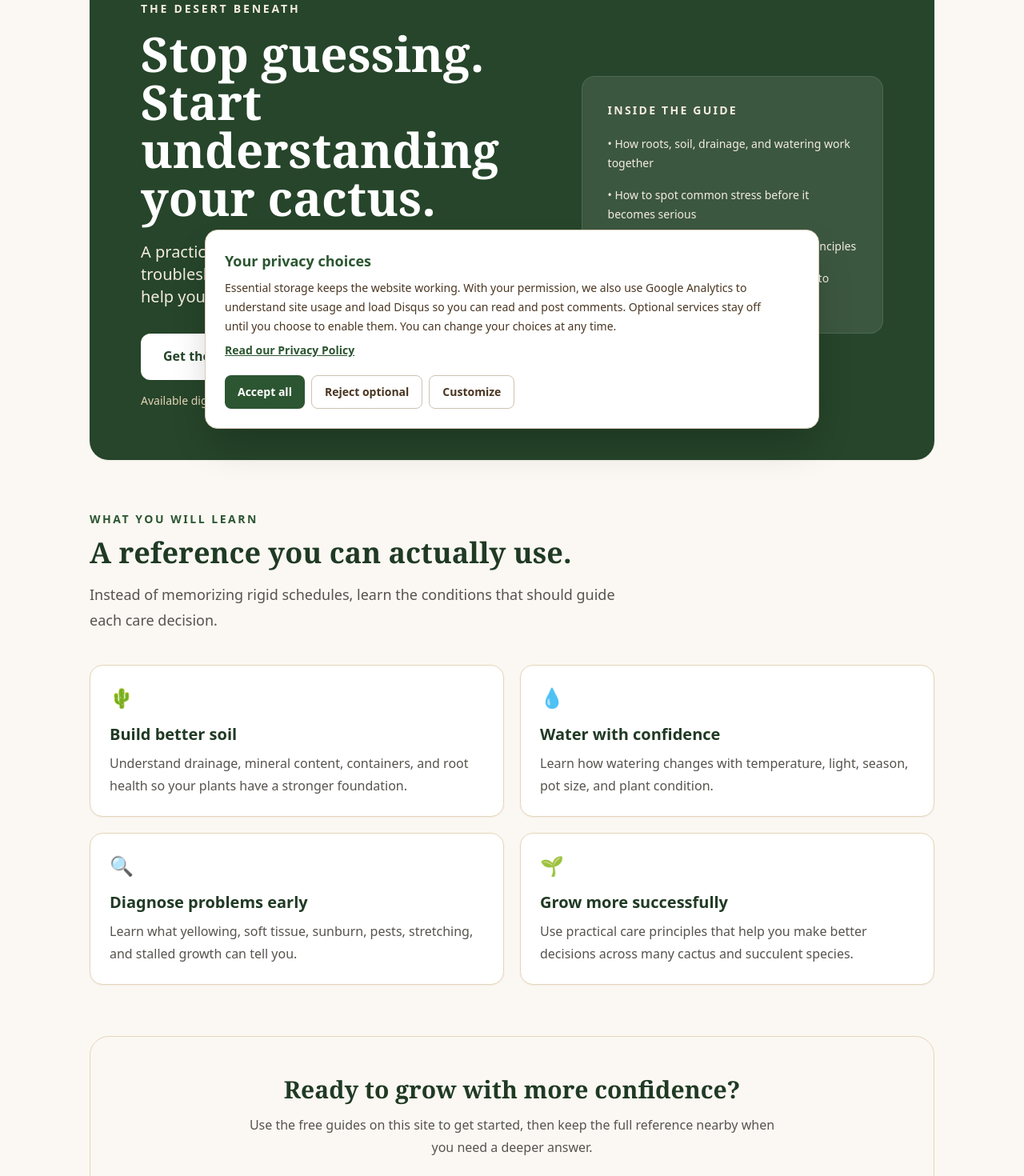
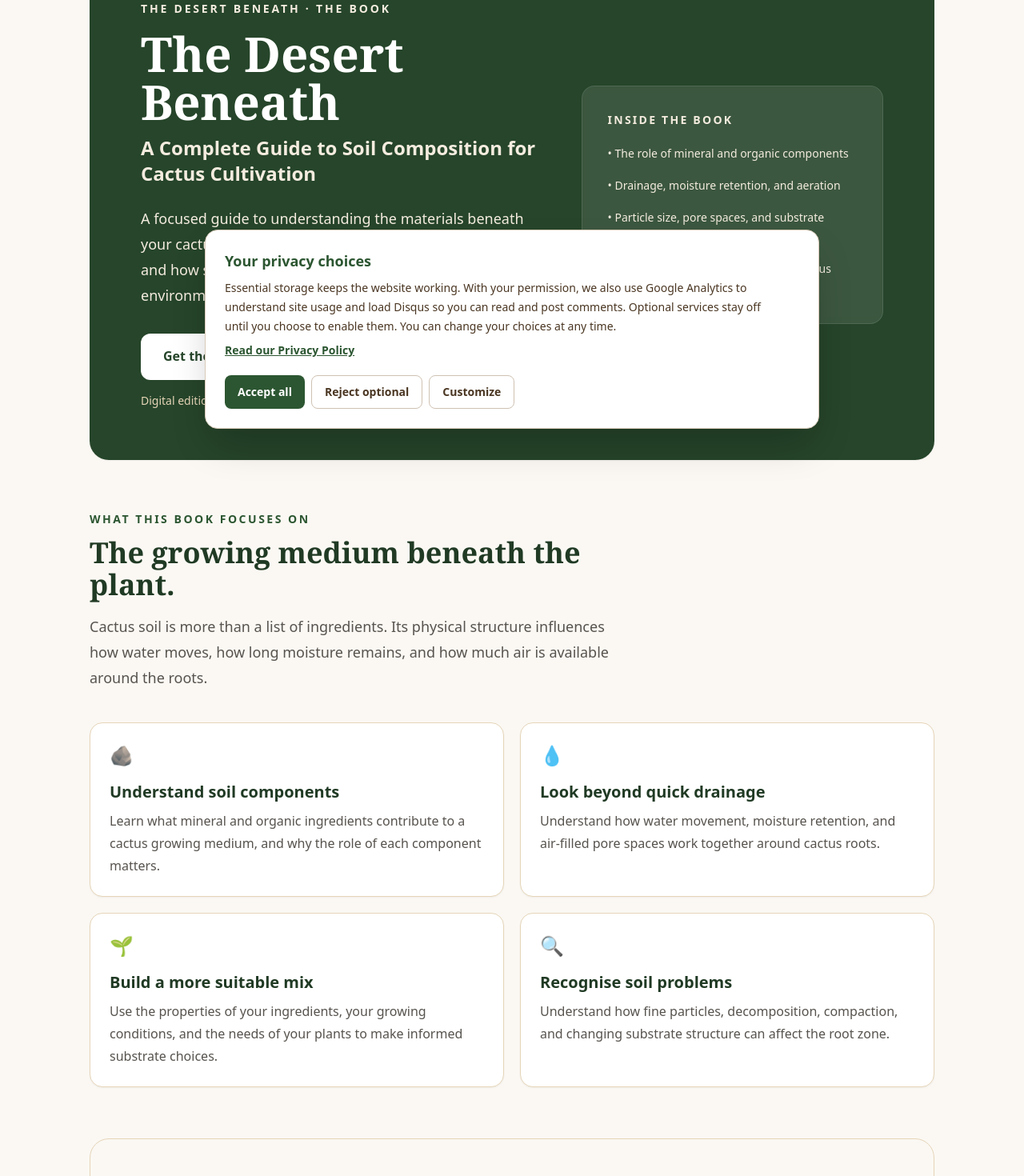
Before and after one commit to valdo-tech-pro/desert-beneath, a Next.js app: page /book in a window 1280 px wide. Shown: the part 240-1710 px from the top of the page at 80% size. Built offline with nearby package versions, Linux system fonts and the light colour scheme.

Commit message:
Align book landing page with published title and soil focus

```diff
--- a/app/book/page.tsx
+++ b/app/book/page.tsx
@@ -1,18 +1,21 @@
 import type { Metadata } from 'next'
 import Link from 'next/link'
 
+const bookTitle = 'The Desert Beneath: A Complete Guide to Soil Composition for Cactus Cultivation'
+const bookDescription = 'A focused guide to cactus soil composition, mineral and organic components, drainage, aeration, and the root environment.'
+
 export const metadata: Metadata = {
-  title: 'The Cactus Care Book',
-  description: 'A practical cactus-care guide covering soil, watering, roots, propagation, troubleshooting, and everyday growing decisions.',
+  title: 'The Desert Beneath — Cactus Soil Composition Book',
+  description: bookDescription,
   alternates: { canonical: '/book' },
-  openGraph: { title: 'The Cactus Care Book | The Desert Beneath', description: 'A practical guide to soil, watering, roots, propagation, troubleshooting, and everyday cactus care.', url: '/book', type: 'website' },
+  openGraph: { title: bookTitle, description: bookDescription, url: '/book', type: 'book' },
 }
 
 const benefits = [
-  ['🌵', 'Build better soil', 'Understand drainage, mineral content, containers, and root health so your plants have a stronger foundation.'],
-  ['💧', 'Water with confidence', 'Learn how watering changes with temperature, light, season, pot size, and plant condition.'],
-  ['🔍', 'Diagnose problems early', 'Learn what yellowing, soft tissue, sunburn, pests, stretching, and stalled growth can tell you.'],
-  ['🌱', 'Grow more successfully', 'Use practical care principles that help you make better decisions across many cactus and succulent species.'],
+  ['🪨', 'Understand soil components', 'Learn what mineral and organic ingredients contribute to a cactus growing medium, and why the role of each component matters.'],
+  ['💧', 'Look beyond quick drainage', 'Understand how water movement, moisture retention, and air-filled pore spaces work together around cactus roots.'],
+  ['🌱', 'Build a more suitable mix', 'Use the properties of your ingredients, your growing conditions, and the needs of your plants to make informed substrate choices.'],
+  ['🔍', 'Recognise soil problems', 'Understand how fine particles, decomposition, compaction, and changing substrate structure can affect the root zone.'],
 ]
 
 export default function BookPage() {
@@ -21,31 +24,34 @@ export default function BookPage() {
       <section className="overflow-hidden rounded-3xl bg-cactus-800 text-white shadow-sm">
         <div className="grid items-center gap-10 px-6 py-12 sm:px-10 md:grid-cols-[1.15fr_.85fr] md:py-16 lg:px-16">
           <div>
-            <p className="text-sm font-bold uppercase tracking-[0.2em] text-sand-100">The Desert Beneath</p>
+            <p className="text-sm font-bold uppercase tracking-[0.2em] text-sand-100">The Desert Beneath · The Book</p>
             <h1 className="mt-4 max-w-3xl font-serif text-4xl font-bold leading-tight sm:text-5xl lg:text-6xl">
-              Stop guessing. Start understanding your cactus.
+              The Desert Beneath
             </h1>
-            <p className="mt-6 max-w-2xl text-lg leading-8 text-sand-100 sm:text-xl">
-              A practical guide to soil, watering, roots, propagation, troubleshooting, and everyday cactus care—built to help you grow healthier plants with confidence.
+            <p className="mt-3 max-w-2xl text-xl font-semibold leading-8 text-sand-100 sm:text-2xl">
+              A Complete Guide to Soil Composition for Cactus Cultivation
+            </p>
+            <p className="mt-6 max-w-2xl text-lg leading-8 text-sand-100">
+              A focused guide to understanding the materials beneath your cactus, how they influence water and air movement, and how substrate structure supports a healthy root environment.
             </p>
             <div className="mt-8 flex flex-col gap-3 sm:flex-row">
               <a href="https://selar.com/e829s1lr46" target="_blank" rel="noopener noreferrer" className="rounded-xl bg-white px-7 py-4 text-center font-bold text-cactus-800 transition hover:bg-sand-100">
-                Get the book — $7.99
+                Get the digital book — $7.99
               </a>
               <a href="https://a.co/d/00D6jXd1" target="_blank" rel="noopener noreferrer" className="rounded-xl border border-white/40 px-7 py-4 text-center font-bold text-white transition hover:bg-white/10">
-                Buy on Amazon →
+                View on Amazon →
               </a>
             </div>
-            <p className="mt-4 text-sm text-sand-200">Available digitally • One-time purchase • Read at your own pace</p>
+            <p className="mt-4 text-sm text-sand-200">Digital edition available through Selar. Amazon listing also available.</p>
           </div>
 
           <div className="rounded-2xl border border-white/10 bg-white/10 p-8 backdrop-blur-sm">
-            <p className="text-sm font-bold uppercase tracking-[0.16em] text-sand-100">Inside the guide</p>
+            <p className="text-sm font-bold uppercase tracking-[0.16em] text-sand-100">Inside the book</p>
             <ul className="mt-5 space-y-4 text-sm leading-6 text-sand-100">
-              <li>• How roots, soil, drainage, and watering work together</li>
-              <li>• How to spot common stress before it becomes serious</li>
-              <li>• Practical propagation and repotting principles</li>
-              <li>• Simple decision-making you can apply to different species</li>
+              <li>• The role of mineral and organic components</li>
+              <li>• Drainage, moisture retention, and aeration</li>
+              <li>• Particle size, pore spaces, and substrate structure</li>
+              <li>• Choosing and evaluating a mix for cactus cultivation</li>
             </ul>
           </div>
         </div>
@@ -53,9 +59,9 @@ export default function BookPage() {
 
       <section className="py-16">
         <div className="max-w-2xl">
-          <p className="text-sm font-bold uppercase tracking-[0.18em] text-cactus-700">What you will learn</p>
-          <h2 className="mt-3 font-serif text-3xl font-bold text-cactus-900 sm:text-4xl">A reference you can actually use.</h2>
-          <p className="mt-4 text-lg leading-8 text-stone-600">Instead of memorizing rigid schedules, learn the conditions that should guide each care decision.</p>
+          <p className="text-sm font-bold uppercase tracking-[0.18em] text-cactus-700">What this book focuses on</p>
+          <h2 className="mt-3 font-serif text-3xl font-bold text-cactus-900 sm:text-4xl">The growing medium beneath the plant.</h2>
+          <p className="mt-4 text-lg leading-8 text-stone-600">Cactus soil is more than a list of ingredients. Its physical structure influences how water moves, how long moisture remains, and how much air is available around the roots.</p>
         </div>
         <div className="mt-10 grid gap-5 sm:grid-cols-2">
           {benefits.map(([icon, title, text]) => (
@@ -69,11 +75,11 @@ export default function BookPage() {
       </section>
 
       <section className="rounded-3xl border border-sand-200 bg-sand-50 px-6 py-12 text-center sm:px-10">
-        <h2 className="font-serif text-3xl font-bold text-cactus-900">Ready to grow with more confidence?</h2>
-        <p className="mx-auto mt-3 max-w-2xl leading-7 text-stone-600">Use the free guides on this site to get started, then keep the full reference nearby when you need a deeper answer.</p>
+        <h2 className="font-serif text-3xl font-bold text-cactus-900">Give your cactus roots a better foundation.</h2>
+        <p className="mx-auto mt-3 max-w-2xl leading-7 text-stone-600">Explore the free soil and cultivation articles on The Desert Beneath, or get the complete book for a deeper look at substrate composition.</p>
         <div className="mt-7 flex flex-col justify-center gap-3 sm:flex-row">
-          <a href="https://selar.com/e829s1lr46" target="_blank" rel="noopener noreferrer" className="rounded-xl bg-cactus-700 px-6 py-3 font-bold text-white transition hover:bg-cactus-800">Get the book — $7.99</a>
-          <Link href="/" className="rounded-xl border border-sand-300 bg-white px-6 py-3 font-bold text-cactus-800 transition hover:bg-sand-50">Explore the free guides</Link>
+          <a href="https://selar.com/e829s1lr46" target="_blank" rel="noopener noreferrer" className="rounded-xl bg-cactus-700 px-6 py-3 font-bold text-white transition hover:bg-cactus-800">Get the digital book — $7.99</a>
+          <Link href="/soil" className="rounded-xl border border-sand-300 bg-white px-6 py-3 font-bold text-cactus-800 transition hover:bg-sand-50">Explore free soil guides</Link>
         </div>
       </section>
     </div>
```
